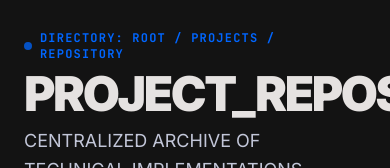
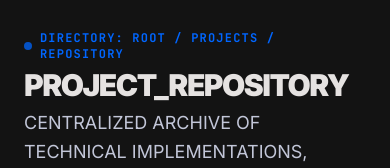
Before and after one commit to saadhan-p/portfolio, a React (Vite) app: page / in a window 390 px wide. Both pictures are taken after a click on the button "VIEW_MY_WORK". Shown: the part 154-322 px from the top of the page. Built offline with nearby package versions, Linux system fonts and the light colour scheme; no server answers.

Commit message:
fix: Adjust PROJECT_REPOSITORY heading size for mobile responsiveness

```diff
--- a/src/App.tsx
+++ b/src/App.tsx
@@ -886,7 +886,7 @@ export default function App() {
                     <span className="w-2 h-2 bg-primary-container animate-pulse rounded-full"></span>
                     DIRECTORY: ROOT / PROJECTS / REPOSITORY
                   </div>
-                  <h1 className="font-sans text-5xl md:text-7xl font-black uppercase tracking-tighter leading-none">
+                  <h1 className="font-sans text-3xl sm:text-5xl md:text-7xl font-black uppercase tracking-tighter leading-none">
                     PROJECT_REPOSITORY
                   </h1>
                   <p className="font-sans text-lg text-on-surface-variant max-w-2xl leading-relaxed uppercase">
```
